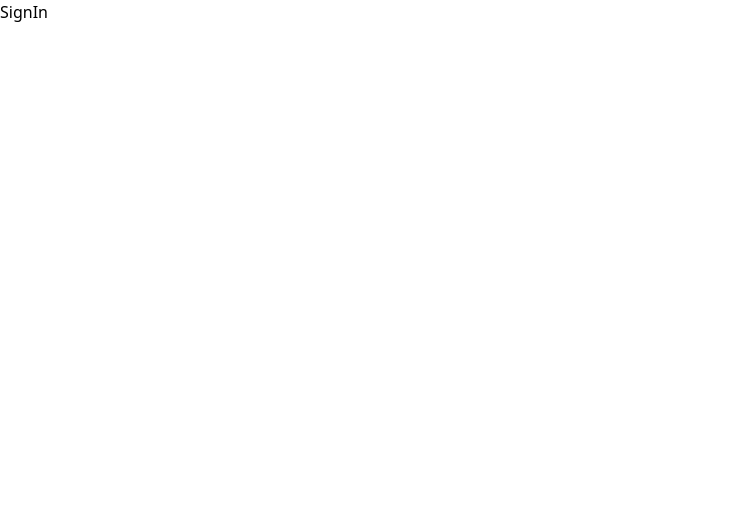
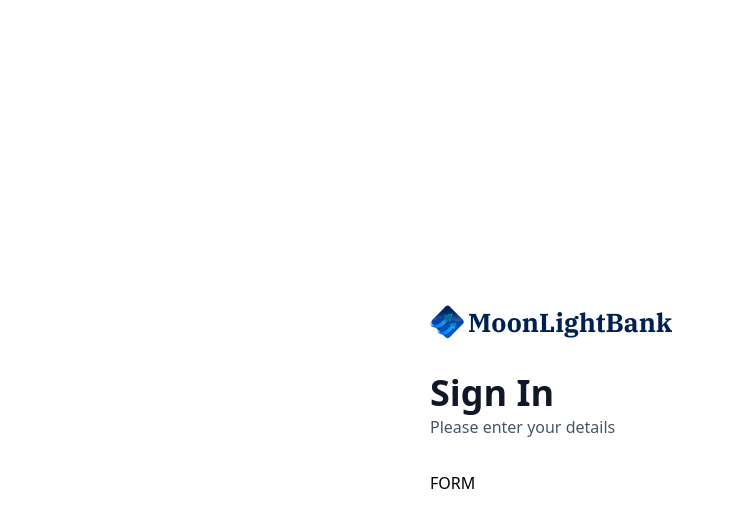
Before and after one commit to Samlothphearak/MoonlightBank, a Next.js app: page /sign-in in a window 1280 px wide. Shown: the top 528 px of the page, without its empty margins (0-734 px from the left). Built offline with nearby package versions, Linux system fonts and the light colour scheme.

Commit message:
fix login and signup

```diff
--- a/app/(auth)/sign-in/page.tsx
+++ b/app/(auth)/sign-in/page.tsx
@@ -1,7 +1,10 @@
 import React from "react";
+import AuthForm from "@/components/AuthForm"; // Assuming AuthForm is a separate component
 
 const SignIn = () => {
-    return <div>SignIn</div>;
+    return <section className="flex-center size-full max-sm:px-6">
+        <AuthForm type="sign-in"/>
+    </section>;
 };
 
 export default SignIn;
--- a/app/(auth)/sign-up/page.tsx
+++ b/app/(auth)/sign-up/page.tsx
@@ -1,7 +1,10 @@
 import React from "react";
+import AuthForm from "@/components/AuthForm"; // Assuming AuthForm is a separate component
 
 const SignUp = () => {
-    return <div>SignUp</div>;
+    return <section className="flex-center size-full max-sm:px-6">
+        <AuthForm type="sign-up"/>
+    </section>;
 };
 
 export default SignUp;
--- /dev/null
+++ b/components/AuthForm.tsx
@@ -0,0 +1,51 @@
+'use client';
+
+import Image from 'next/image';
+import Link from 'next/link';
+import React, { useState } from 'react';
+
+const AuthForm = ({ type }: { type: string }) => {
+    const [user, setUser] = useState(null);
+
+    return (
+        <section className='auth-form'>
+            <header className='flex flex-col gap-5 md:gap-8'>
+                <Link href="/" className="cursor-pointer flex items-center gap-1">
+                    <Image
+                        src="/icons/logo.svg"
+                        width={34}
+                        height={34}
+                        alt="MoonLightBank Logo"
+                    />
+                    <h1 className="text-26 font-ibm-plex-serif font-bold text-black-1">MoonLightBank</h1>
+                </Link>
+                <div className="flex flex-col gap-1 md:gap-3">
+                    <h1 className='text-24 lg:text-36 font-semibold text-gray-900'>
+                        {user
+                            ? 'Link Account'
+                            : type === 'sign-in'
+                                ? 'Sign In'
+                                : 'Sign Up'
+                        }
+                        <p className="text-16 font-normal text-gray-600">
+                            {user
+                                ? 'Link your Account to get started'
+                                : 'Please enter your details'}
+                        </p>
+                    </h1>
+                </div>
+            </header>
+            {user ? (
+                <div className="flex flex-col gap-4">
+                    {/*jjj*/}
+                </div>
+            ) : (
+                <>
+                    FORM
+                </>
+            )}
+        </section>
+    );
+};
+
+export default AuthForm;
--- a/components/MobileNav.tsx
+++ b/components/MobileNav.tsx
@@ -29,9 +29,6 @@
                     />
                 </SheetTrigger>
                 <SheetContent side="left" className="border-none bg-white">
-                    <SheetHeader>
-                        <SheetTitle className="text-black-1">Menu</SheetTitle>
-                    </SheetHeader>
                     <Link href="/" className="cursor-pointer flex items-center gap-1 px-4">
                         <Image
                             src="/icons/logo.svg"
```
